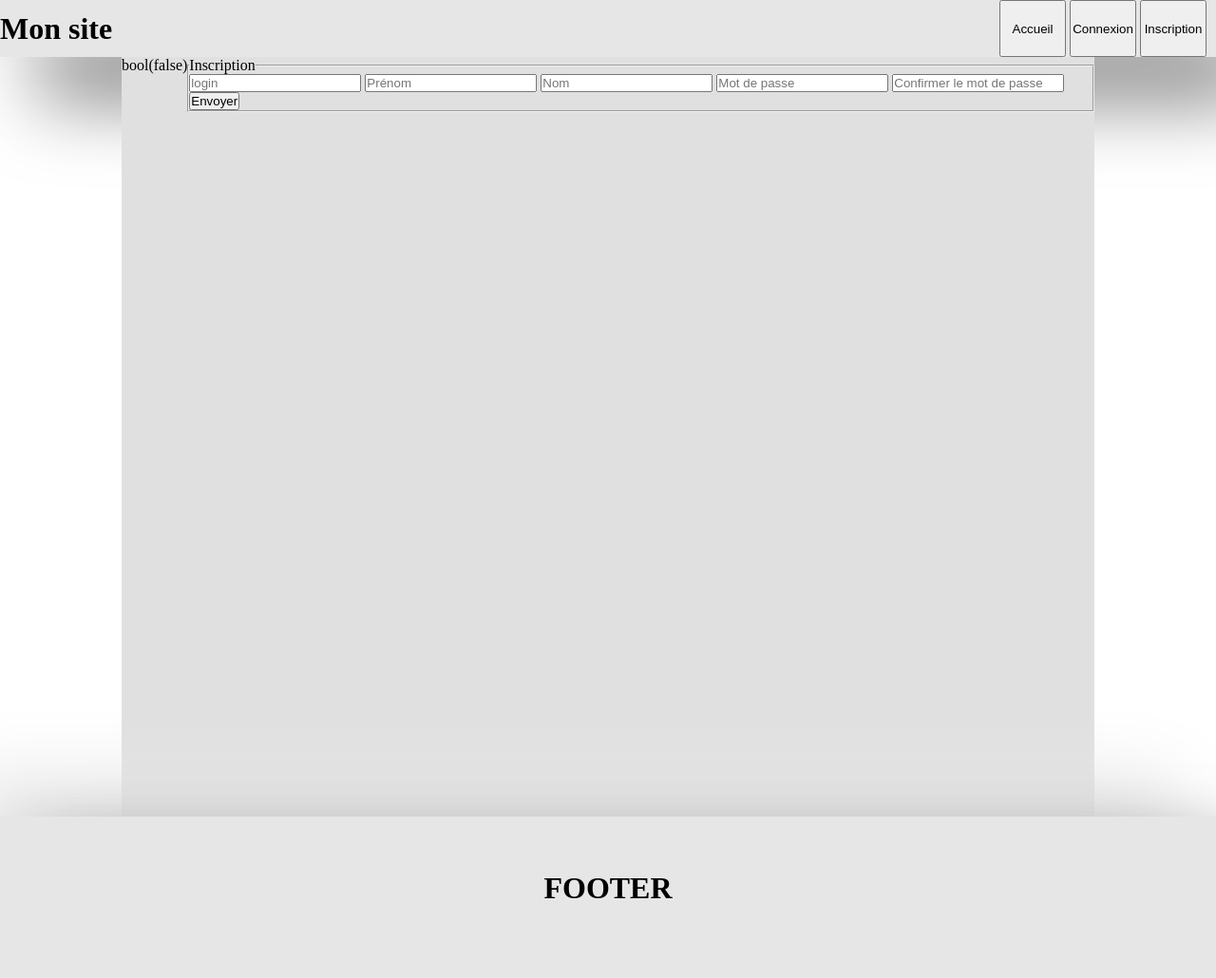
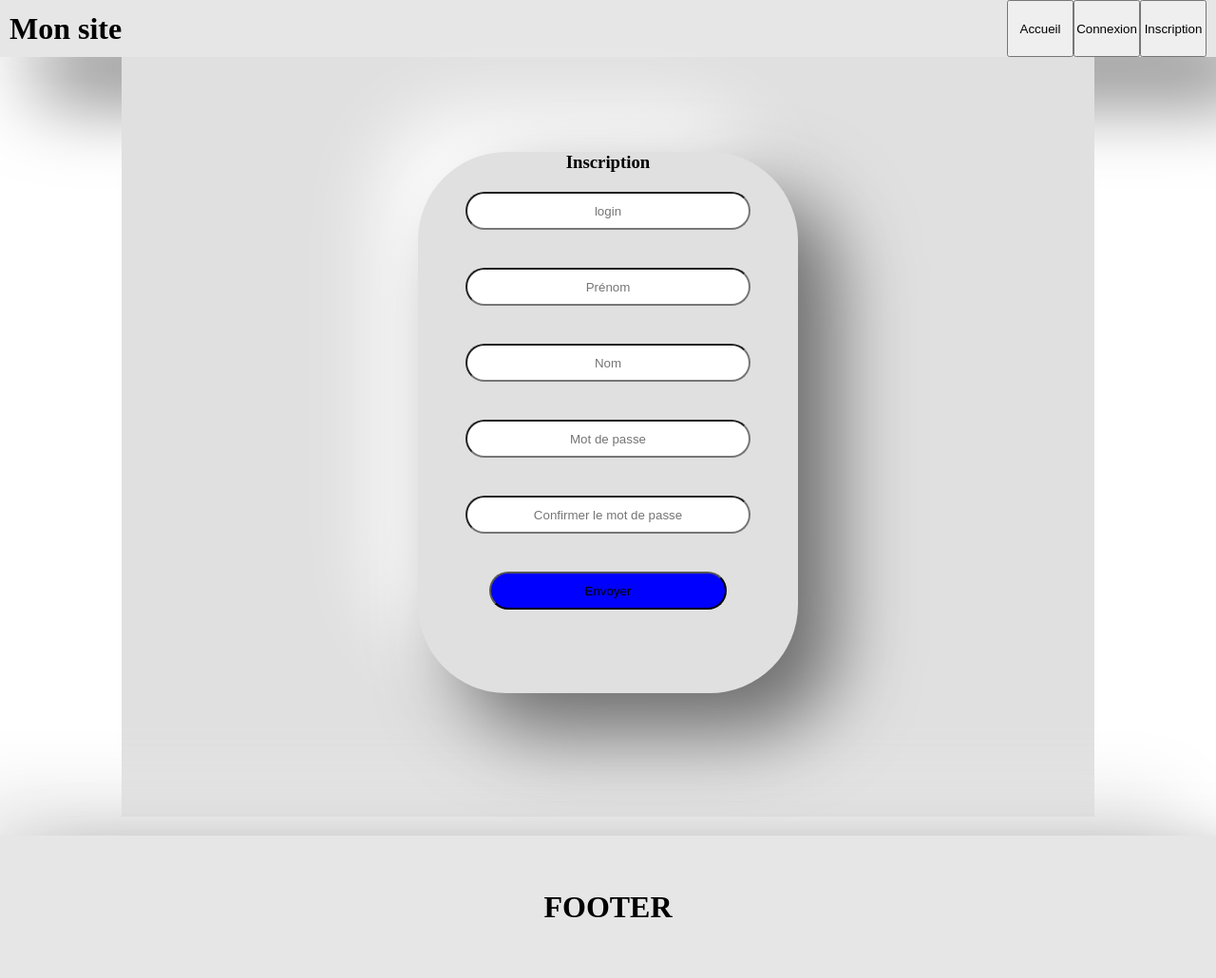
Before and after one commit to ahmed-magassouba/module-connexion, a PHP site: page /inscription.php in a window 1280 px wide. Shown: the whole page at 95% size. Before the commit the page ends 946 px from the top, so only its background shows below. Run offline with PHP 8.4, Linux system fonts and the light colour scheme.

Commit message:
application css

```diff
--- a/connexion.php
+++ b/connexion.php
@@ -89,7 +89,7 @@ if (est_connecte()) {
     </div>
 
     <div class="el">
-        <input type="submit" name="submit" value="Identification" />
+        <input type="submit" name="submit" value="Se connecter" class="submitclass" />
     </div>
 
 </form>
--- a/css/style.css
+++ b/css/style.css
@@ -16,7 +16,7 @@ header {
 
 .menu {
   padding: 10px;
-  width: 75%;
+  width: 71%;
   display: flex;
   justify-content: space-between;
   align-items: center;
@@ -25,6 +25,10 @@ header {
 button {
   height: 60px;
   width: 70px;
+}
+
+button:hover{
+  background-color:skyblue;
 }
 /* style formulaire*/
 section {
@@ -42,10 +46,8 @@ section {
   flex-direction: column;
   align-items: center;
   width: 400px;
-  padding: 40px;
   height: 480px;
-  margin: 150px;
-
+  margin: 100px;
   border-radius: 93px;
   background: #e0e0e0;
   box-shadow: 41px 41px 82px #6c6c6c, -41px -41px 82px #ffffff;
@@ -60,8 +62,49 @@ section {
   text-align: center;
   border-radius: 20px;
 }
+.submitclass{
+  height: 40px;
+  width: 250px;
+  border-radius: 20px;
+  background-color: blue;
+}
 
-/* style footerr*/
+.submitclass:hover{
+background-color: springgreen;
+}
+
+/* style formulaire-inscription*/
+
+.forminscrip {
+  display: flex;
+  flex-direction: column;
+  align-items: center;
+  width: 400px;
+  height:570px;
+  margin: 100px;
+  border-radius: 93px;
+  background: #e0e0e0;
+  box-shadow: 41px 41px 82px #6c6c6c, -41px -41px 82px #ffffff;
+}
+.el1 {
+  padding: 20px;
+
+}
+h1{
+  padding: 10px;
+  text-align: center;
+}
+
+.child1{
+  width: 30%;
+}
+.child2{
+  display: flex;
+  width: 70%;
+  justify-content: end;
+}
+
+/* style footer */
 footer {
   display: flex;
   justify-content: center;
--- a/includes/header.php
+++ b/includes/header.php
@@ -26,15 +26,15 @@ include_once 'mes_fonctions/authentification.php';
             <h1>Mon site</h1>
         </div>
         <div class="menu">
-            <div>
-                <h6><?php if (!empty($_SESSION['connecte']) ) {
+            <div class="child1">
+                <h4><?php if (!empty($_SESSION['connecte']) ) {
                         echo 'Salut ' . $_SESSION["connecte"]["prenom"] . ' ' . $_SESSION["connecte"]["nom"] ;
                     }
                     ?>
-                </h6>
+                </h4>
             </div>
 
-            <div>
+            <div class="child2">
                 <a href="index.php"><button>Accueil</button></a>
                 <?php if (!est_connecte()) : ?>
                     <a href="connexion.php"><button>Connexion</button></a>
--- a/inscription.php
+++ b/inscription.php
@@ -1,5 +1,5 @@
 <?php
-$title ="page d'inscription";
+$title = "page d'inscription";
 require 'includes/header.php';
 
 /////////////////////////////////////////////////////////
@@ -63,50 +63,49 @@ if (est_connecte()) {
     exit();
 }
 
-var_dump(est_connecte());
+//var_dump(est_connecte());
 
 mysqli_close($bdd);
 
 ?>
 
-<form action="inscription.php" method="post">
-    <fieldset>
-        <legend>Inscription</legend>
+<form class="forminscrip" action="inscription.php" method="post">
+
+    <legend><h3>Inscription</h3> </legend>
+
+    <div class="el1">
+        <label for="login"> </label>
+        <input type="text" name="login" id="login" placeholder="login" class=" inputclass" required>
+    </div>
+
+    <div class="el1">
+        <label for="prenom"></label>
+        <input type="text" name="prenom" id="prenom" placeholder="Prénom" class=" inputclass" required>
+    </div>
+
+    <div class="el1">
+        <label for="nom"></label>
+        <input type="text" name="nom" id="nom" placeholder="Nom" class=" inputclass" required>
+    </div>
 
 
-            <label for="login"> </label>
-            <input  type="text" name="login" id="login" placeholder="login" required>
+    <div class="el1">
+        <label for="password"></label>
+        <input type="password" name="password" id="password " placeholder="Mot de passe" class=" inputclass" required>
+    </div>
 
 
-
-            <label for="prenom"></label>
-            <input   type="text" name="prenom" id="prenom" placeholder="Prénom" required>
+    <div class="el1">
+        <label for="confirm-password"></label>
+        <input type="password" name="confirm-password" id="confirm-password" placeholder="Confirmer le mot de passe" class=" inputclass" required>
+    </div>
 
 
-
-            <label for="nom"></label>
-            <input  type="text" name="nom" id="nom" placeholder="Nom" required>
+    <div class="el1">
+        <input type="submit" value="Envoyer" class="submitclass">
+    </div>
 
 
-
-
-            <label for="password"></label>
-            <input   type="password" name="password" id="password " placeholder="Mot de passe" required>
-
-
-
-
-
-            <label for="confirm-password"></label>
-            <input  type="password" name="confirm-password" id="confirm-password" placeholder="Confirmer le mot de passe" required>
-
-
-
-
-            <input type="submit" value="Envoyer">
-
-
-    </fieldset>
 </form>
 
 <?php require 'includes/footer.php'; ?>
```
Also changed, not shown: profil.php (+25 -22 lines).
